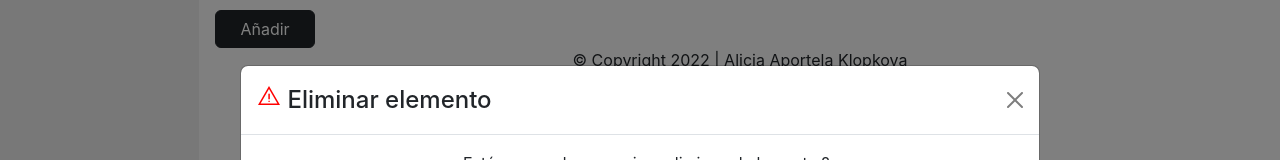
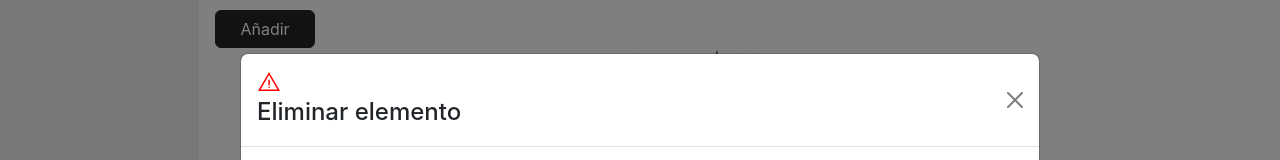
Before and after one commit to aliceklopkova/gestionESBU, a React (Create React App) app: page /estudiante/1/delete in a window 1280 px wide. Shown: the part 228-388 px from the top of the page. Built offline with nearby package versions, Linux system fonts and the light colour scheme; no server answers; sample sign-in values are in the browser's storage.

Commit message:
Se modifico la clase css material-symbols-outlined

```diff
--- a/src/components/Contenidotabla.css
+++ b/src/components/Contenidotabla.css
@@ -1,8 +1,10 @@
 .material-symbols-outlined {
+    display: table-cell;
     font-variation-settings: 'FILL' 0,
     'wght' 400,
     'GRAD' 0,
-    'opsz' 48
+    'opsz' 48;
+    text-align: center;
 }
 .borrarcolor{
     color: red;
```
